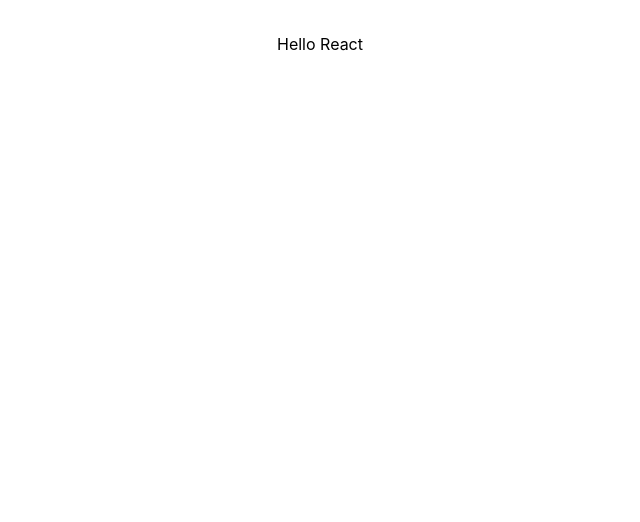
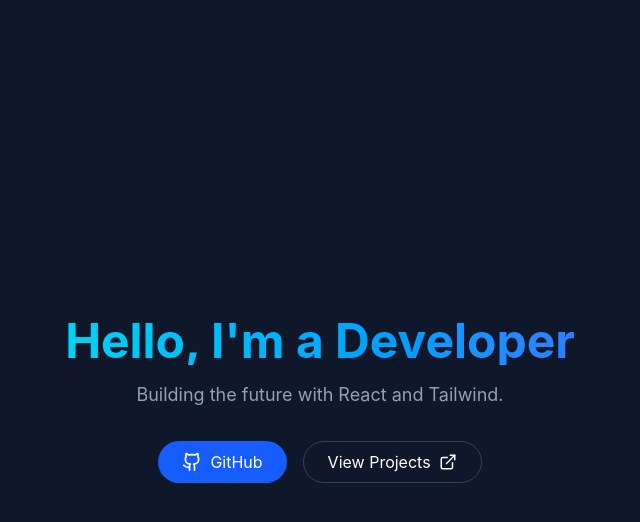
Before and after one commit to Itswali/wali-portfolio, a React (Vite) app: page / in a window 1280 px wide. Shown: the top 522 px of the page, without its empty margins (320-960 px from the left). Built offline with nearby package versions, Linux system fonts and the light colour scheme.

Commit message:
setup completed

```diff
--- a/src/App.tsx
+++ b/src/App.tsx
@@ -1,13 +1,23 @@
-
-import './App.css'
+import { Github, ExternalLink } from 'lucide-react';
 
 function App() {
+  return (
+    <div className="min-h-screen bg-slate-900 text-white flex flex-col items-center justify-center p-4">
+      <h1 className="text-5xl font-bold bg-gradient-to-r from-cyan-400 to-blue-500 bg-clip-text text-transparent mb-4">
+        Hello, I'm a Developer
+      </h1>
+      <p className="text-slate-400 text-lg mb-8">Building the future with React and Tailwind.</p>
 
-  return (
-    <div>
-      Hello React
+      <div className="flex gap-4">
+        <button className="flex items-center gap-2 bg-blue-600 hover:bg-blue-700 px-6 py-2 rounded-full transition-all">
+          <Github size={20} /> GitHub
+        </button>
+        <button className="flex items-center gap-2 border border-slate-700 hover:bg-slate-800 px-6 py-2 rounded-full transition-all">
+          View Projects <ExternalLink size={18} />
+        </button>
+      </div>
     </div>
-  )
+  );
 }
 
-export default App
+export default App;
--- /dev/null
+++ b/src/components/Navbar.tsx
@@ -0,0 +1,8 @@
+
+export default function Navbar() {
+  return (
+    <div>
+
+    </div>
+  )
+}
```
